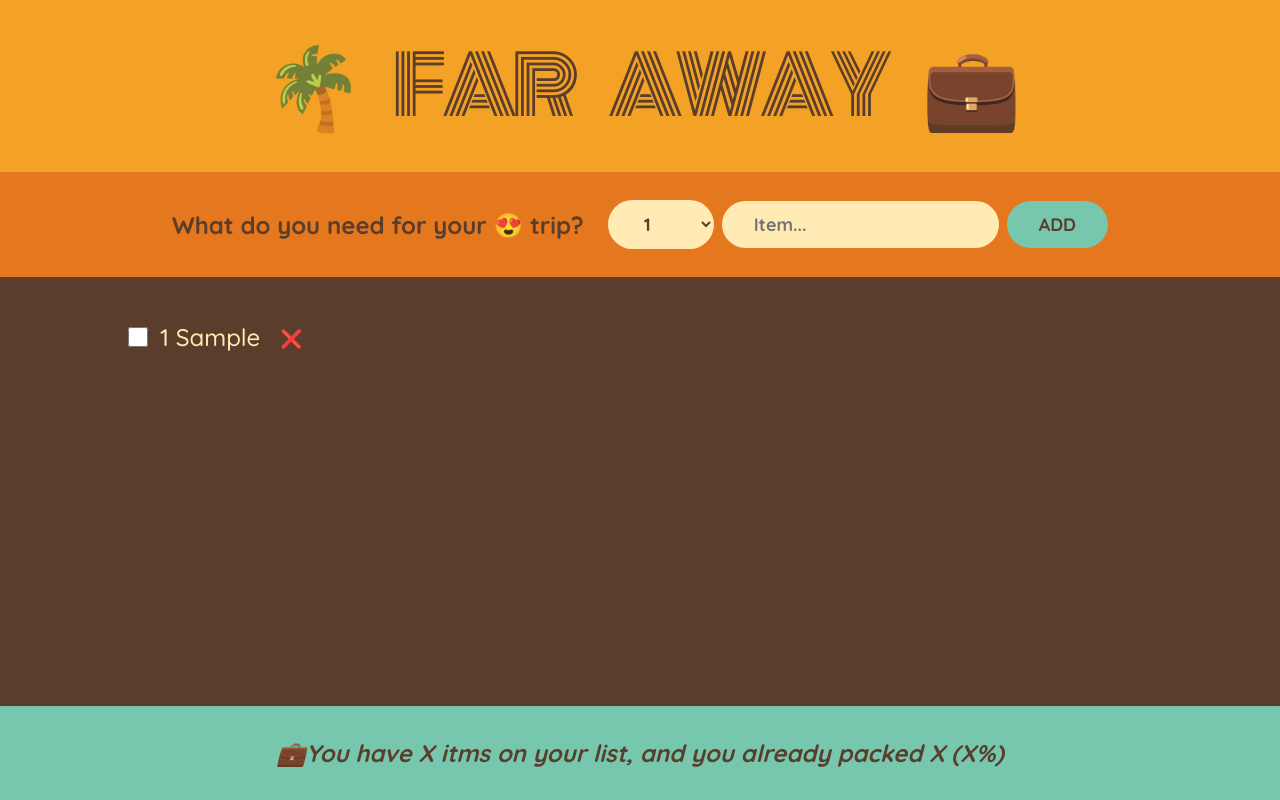
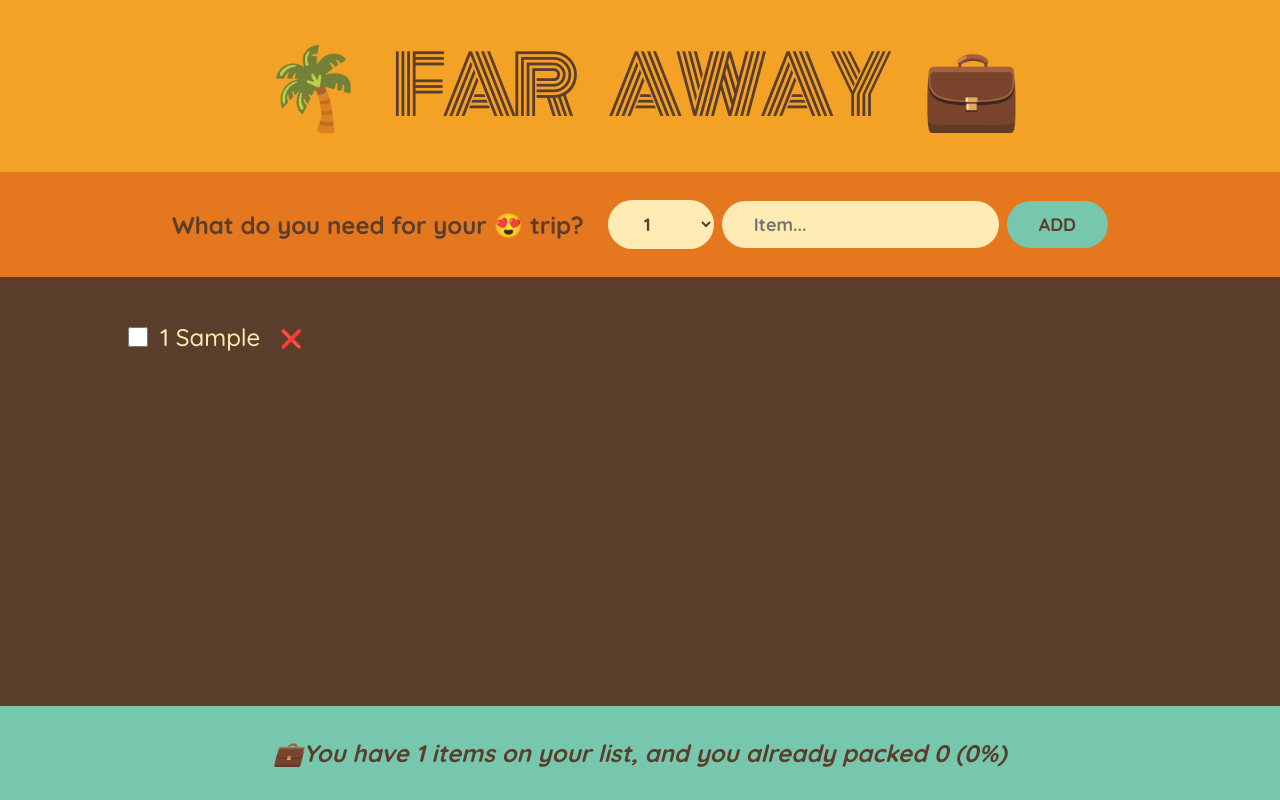
Before and after one commit to banelengwane/travel_list, a React (Create React App) app: page / in a window 1280 px wide. Both pictures are taken after typing "Sample" into the empty fields and a click on the button "ADD". Built offline with nearby package versions, Linux system fonts and the light colour scheme.

Commit message:
stats added to the app

```diff
--- a/src/App.js
+++ b/src/App.js
@@ -2,6 +2,7 @@
 
 export default function App() {
   const [items, setItems] = useState([]);
+
   function handleAddItems(item) {
     setItems((items) => [...items, item]);
   }
@@ -26,7 +27,7 @@
         onDeleteItem={handleDeleteItem}
         onToggleItem={handleToggleItem}
       />
-      <Stats />
+      <Stats items={items} />
     </div>
   );
 }
@@ -88,10 +89,24 @@
     </div>
   );
 }
-function Stats() {
+function Stats({ items }) {
+  if (!items.length)
+    return (
+      <p className="stats">
+        <em>Start adding some items to your packing list 🚀</em>
+      </p>
+    );
+  const numItems = items.length;
+  const numPacked = items.filter((item) => item.packed).length;
+  const percentage = Math.round((numPacked / numItems) * 100);
+
   return (
     <footer className="stats">
-      <em>💼You have X itms on your list, and you already packed X (X%)</em>
+      <em>
+        {percentage === 100
+          ? "You got everything! Ready to go ✈️"
+          : `💼You have ${numItems} items on your list, and you already packed ${numPacked} (${percentage}%)`}
+      </em>
     </footer>
   );
 }
```
